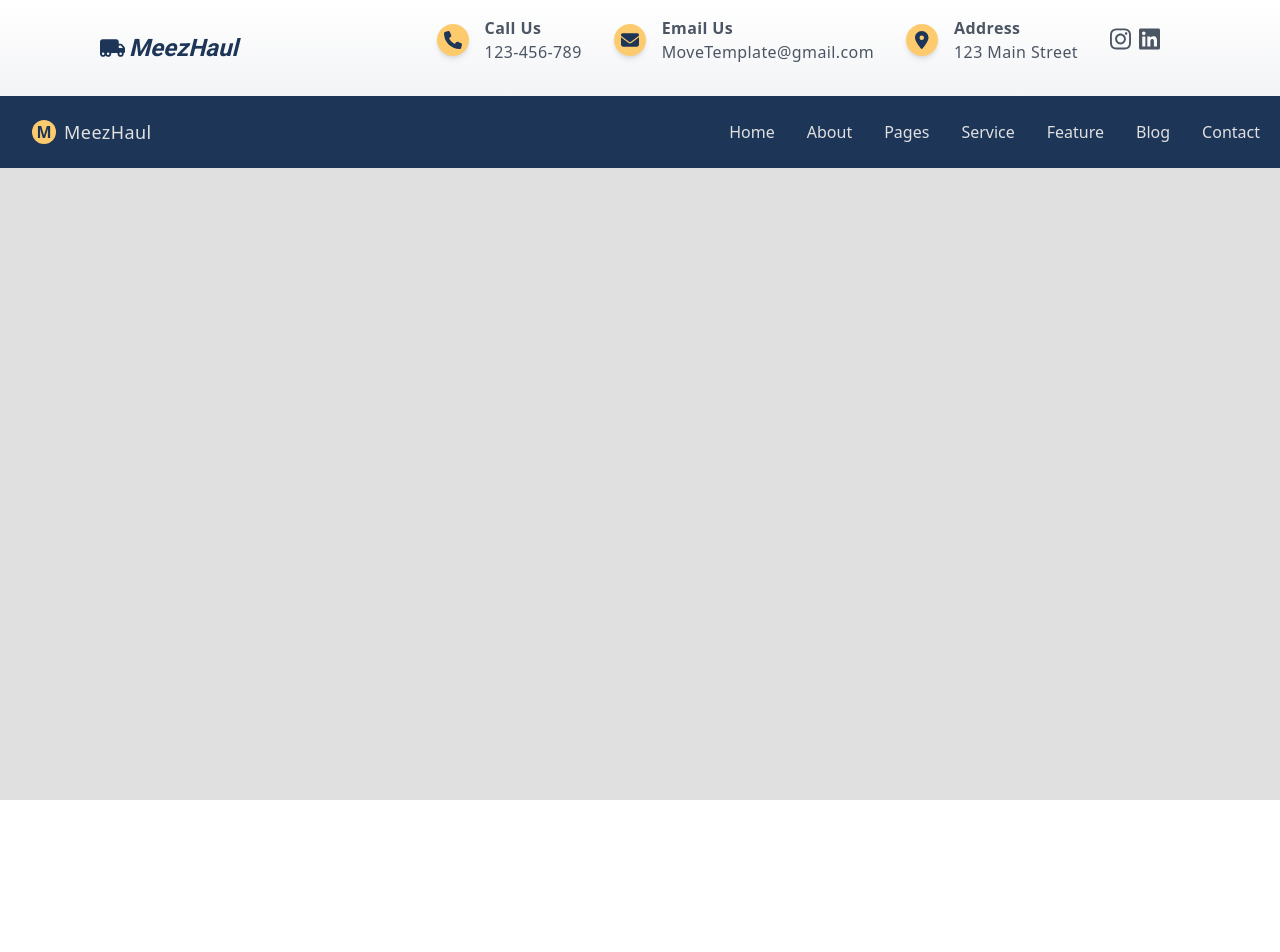
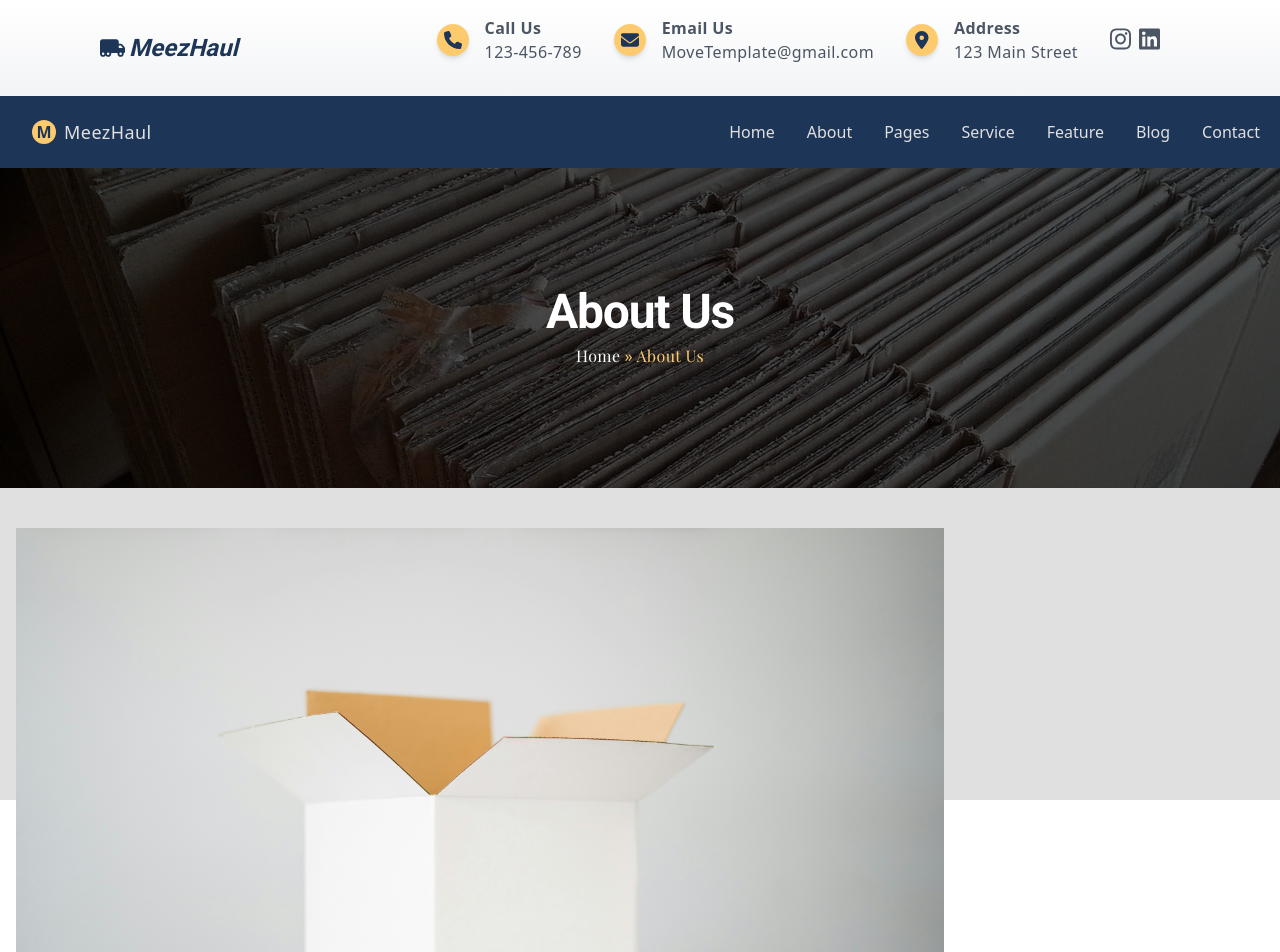
Before and after one commit to rashad3412/moveTemplateReact, a React (Vite) app: page /about in a window 1280 px wide. Shown: the top 952 px of the page. Before the commit the page ends 800 px from the top, so only its background shows below. Built offline with nearby package versions, Linux system fonts and the light colour scheme.

Commit message:
new aboutPage feat

```diff
--- a/src/App.jsx
+++ b/src/App.jsx
@@ -2,6 +2,7 @@ import { BrowserRouter as Router, Routes, Route } from "react-router-dom";
 import NavBar from "./components/NavBar";
 import HomePage from "./pages/HomePage.jsx";
 import ContactPage from "./pages/ContactPage.jsx";
+import AboutPage from "./pages/AboutPage.jsx";
 
 function App() {
   return (
@@ -11,6 +12,7 @@ function App() {
         <Routes>
           <Route path="/" element={<HomePage />} />
           <Route path="/contact" element={<ContactPage />} />
+          <Route path="/about" element={<AboutPage />} />
         </Routes>
       </div>
     </Router>
--- a/src/components/NavBar.jsx
+++ b/src/components/NavBar.jsx
@@ -119,12 +119,12 @@ const NavBar = () => {
           <ul className="overflow-y-auto max-h-60 flex flex-col tracking-widest text-md px-4 font-sans font-thin text-lightGray">
             {[
               { name: "Home", path: "/" },
-              // { name: "About", path: "/about" },
+              { name: "About", path: "/about" },
               // { name: "Pages", path: "/pages" },
               // { name: "Service", path: "/service" },
               // { name: "Feature", path: "/feature" },
               // { name: "Blog", path: "/blog" },
-              // { name: "Contact", path: "/contact" },
+              { name: "Contact", path: "/contact" },
             ].map((link) => (
               <li key={link.name}>
                 <Link
--- a/src/pages/AboutPage.jsx
+++ b/src/pages/AboutPage.jsx
@@ -0,0 +1,50 @@
+import movingBox from "/assets/HomeComPics/movingBoxes.jpg";
+import whiteBox from "/assets/HomeComPics/boxPicThree.jpg";
+import { Link } from "react-router-dom";
+
+function AboutPage() {
+  return (
+    <>
+      <section>
+        <div className="relative rounded w-full h-[20rem] aspect-w-16 aspect-h-9">
+          {/* Image */}
+          <img
+            src={movingBox}
+            alt="boxPictureTwo"
+            className="w-full h-full object-cover"
+            loading="lazy"
+          />
+          {/* Overlay Layer */}
+          <div className="absolute inset-0 bg-black bg-opacity-70"></div>
+          {/* Text Content */}
+          <div className="absolute inset-0 flex flex-col justify-center items-center text-white">
+            <h2 className="text-5xl font-extrabold mb-2 tracking-tight font-Roboto">
+              About Us
+            </h2>
+            <div className="text-md">
+              <Link to="/">
+                <span className="pt-4 cursor-pointer hover:text-deepYellow font-Playfair tracking-wide">
+                  Home
+                </span>
+              </Link>
+              <span className="before:content-['»'] before:text-deepYellow before:mx-1"></span>
+              <span className="text-deepYellow font-Playfair tracking-wide">
+                About Us
+              </span>
+            </div>
+          </div>
+          <div className="px-4 w-3/4 relative top-10 ">
+            {" "}
+            <img
+              src={whiteBox}
+              alt="whiteBox"
+              className="w-full  object-cover"
+            />
+          </div>
+        </div>
+      </section>
+    </>
+  );
+}
+
+export default AboutPage;
--- a/src/pages/ContactPage.jsx
+++ b/src/pages/ContactPage.jsx
@@ -52,7 +52,7 @@ function ContactPage() {
       </section>
 
       {/* Contact Form */}
-      <section className="pt-20 px-5 lg:flex lg:justify-center">
+      <section className="pt-20 px-5 lg:flex lg:justify-center pb-20">
         <div className="bg-slate-50 bg-opacity-25 rounded pb-10 border-deepYellow shadow-md px-5">
           <div className="text-3xl text-royalBlue font-Playfair font-bold tracking-wide pt-5 pb-5">
             Get In Touch
@@ -184,7 +184,7 @@ function ContactPage() {
             </div>
           </div>
         </div>
-        <div className="pb-10"></div>
+        <div className="pb-20 "></div>
       </section>
     </div>
   );
--- a/src/pages/HomePage.jsx
+++ b/src/pages/HomePage.jsx
@@ -32,14 +32,19 @@ function HomePage() {
             Every step of your move, handled with care and precision.
           </p>
           <div className="flex relative top-20 gap-4 w-full ">
+            {/* Link to the contact page using button to navigate to page */}
             <Link to="/contact">
               <button className="border p-2 rounded bg-deepYellow text-royalBlue lg:text-2xl">
                 Start Move
               </button>
             </Link>
-            <button className="border p-2 rounded bg-royalBlue text-deepYellow lg:text-2xl">
-              About Us
-            </button>
+
+            {/* Link to the about page using button to navigate to page */}
+            <Link to="/about">
+              <button className="border p-2 rounded bg-royalBlue text-deepYellow lg:text-2xl">
+                About Us
+              </button>
+            </Link>
           </div>
           <div className="flex space-x-4 relative top-36 px-6 ">
             <button className="w-10 p-2 bg-deepYellow rounded-full cursor-pointer lg:text-xl">
```
Also changed, not shown: public/assets/HomeComPics/boxPicThree.jpg (added).
